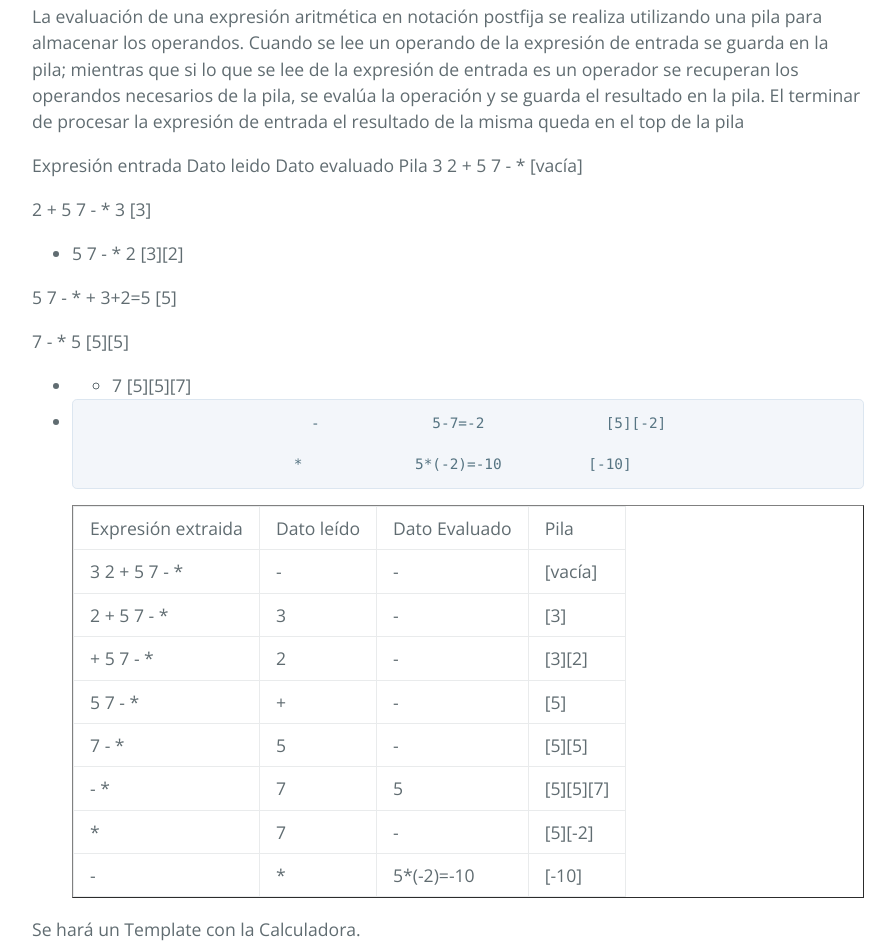
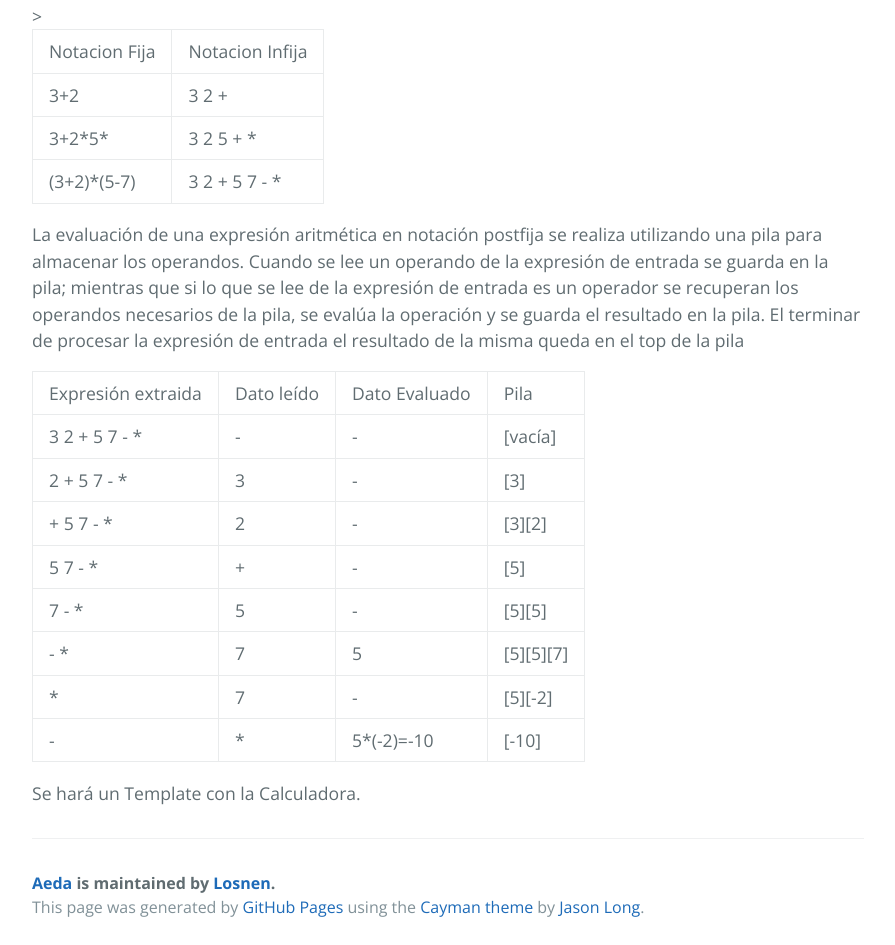
Before and after one commit to Losnen/AEDA, a plain HTML site: page index.html in a window 1280 px wide. Shown: the part 957-1902 px from the top of the page, without its empty margins (192-1087 px from the left). Drawn offline with nearby package versions, Linux system fonts and the light colour scheme.

```diff
--- a/index.html
+++ b/index.html
@@ -47,32 +47,30 @@
 3</em>(2+5)            3 2 5 + *
 (3+2)*(5-7)        3 2 + 5 7 - *</p>
 
+<table>
+    <tr>
+      <td>Notacion Fija</td>
+      <td>Notacion Infija</td>
+    </tr>
+    <tr>
+      <td>3+2</td>
+      <td> 3 2 + </td>
+    </tr>
+    <tr>
+      <td>3+2*5*</td>
+      <td> 3 2 5 + * </td>
+&gt;
+    </tr>
+    <tr>
+      <td>(3+2)*(5-7)</td>
+      <td>  3 2 + 5 7 - *  </td>
+
+</tr>
+</table>
+
 <p>La evaluación de una expresión aritmética en notación postfija se realiza utilizando una pila para almacenar los operandos. Cuando se lee un operando de la expresión de entrada se guarda en la pila; mientras que si lo que se lee de la expresión de entrada es un operador se recuperan los operandos necesarios de la pila, se evalúa la operación y se guarda el resultado en la pila. El terminar de procesar la expresión de entrada el resultado de la misma queda en el top de la pila</p>
 
-<p>Expresión entrada           Dato leido       Dato evaluado        Pila
-3 2 + 5 7 - *                                                     [vacía]</p>
-
-<p>2 + 5 7 - *                     3                                 [3]</p>
-
-<ul>
-<li>5 7 - *                       2                                 [3][2]</li>
-</ul>
-
-<p>5 7 - *                         +             3+2=5               [5]</p>
-
-<p>7 - *                           5                                 [5][5]</p>
-
-<ul>
-<li><ul>
-<li>                            7                                 [5][5][7]</li>
-</ul></li>
-<li>
-<pre><code>                          -             5-7=-2              [5][-2]
-
-                        *             5*(-2)=-10          [-10]
-</code></pre>
-
-<table border="1">
+<table>
     <tr>
       <td>Expresión extraida</td>
       <td>Dato leído</td>
@@ -129,8 +127,6 @@
       <td>  [-10] </td>
     </tr>
 </table>
-</li>
-</ul>
 
 <p>Se hará un Template con la Calculadora.</p>
 
```
Also changed, not shown: params.json (+1 -1 lines). Lines whose indentation alone changed are shown as unchanged.
